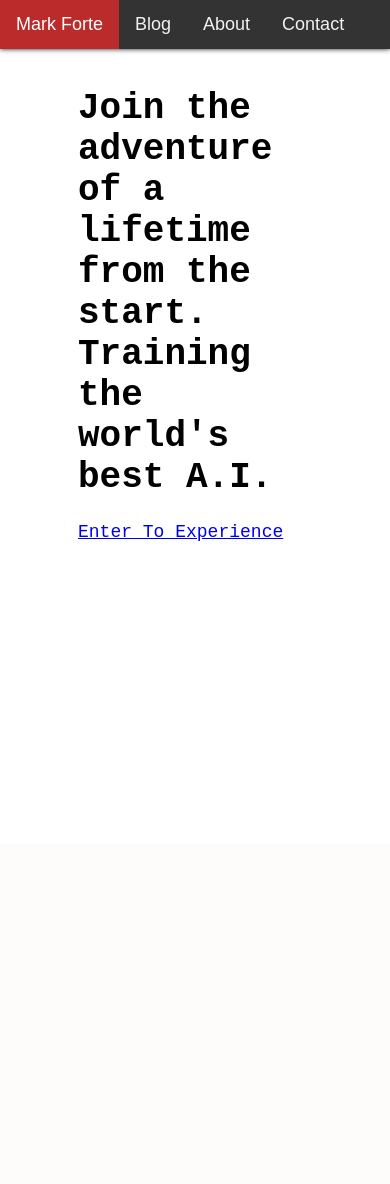
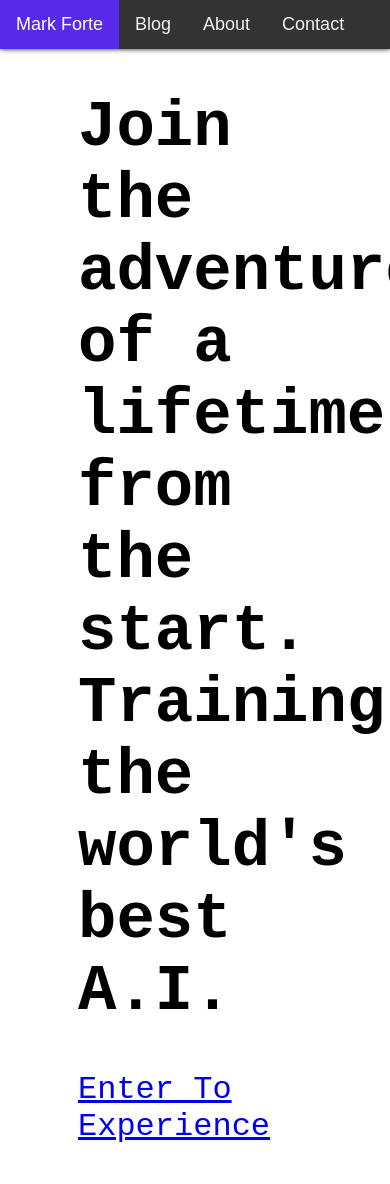
Before and after one commit to mforte215/forum, a Django app: page / in a window 390 px wide; the page is wider, and only the part inside the window is pictured. Before the commit the page ends 541 px from the top of that part, so only its background shows below. Run offline with Django 5.2, Linux system fonts and the light colour scheme; some web fonts are replaced.

Commit message:
big update, changing dbs

```diff
--- a/app/static/app/css/style.css
+++ b/app/static/app/css/style.css
@@ -5,6 +5,12 @@
   font-weight: 400;
   font-style: normal;
   font-family: "Courier New", Courier, monospace;
+}
+
+.other-page {
+  width: 60%;
+  margin: 10% auto;
+  font-size: xx-large;
 }
 
 /*8*8*8*8 NAVBAR 8*8*8*8*/
@@ -36,7 +42,7 @@
 
 /* Add an active class to highlight the current page */
 .topnav a.active {
-  background-color: #bb2b2b;
+  background-color: #5929ea;
   color: white;
 }
 
@@ -76,12 +82,6 @@
   font-style: italic;
 }
 
-.splash-page {
-  width: 60%;
-  margin: 10% auto;
-  font-size: xx-large;
-}
-
 @media (max-width: 600px) {
   .article-tile {
     margin: 0 0 8% 0;
@@ -99,10 +99,6 @@
   }
 
   .topnav a {
-    font-size: large;
-  }
-
-  .splash-page {
     font-size: large;
   }
 
--- a/app/templates/app/index.html
+++ b/app/templates/app/index.html
@@ -4,8 +4,8 @@
 
 
 {% block content %}
-<main class="splash-page">
+<div class="other-page">
     <h1>Join the adventure of a lifetime from the start. Training the world's best A.I.</h1>
     <a href="{% url 'index' %}">Enter To Experience</a>
-</main>
+</div>
 {% endblock %}
```
Also changed, not shown: urbandiscussion/settings.py (+7 -2 lines), app/migrations/0001_initial.py (added), app/migrations/__init__.py (added), 1 other file.
